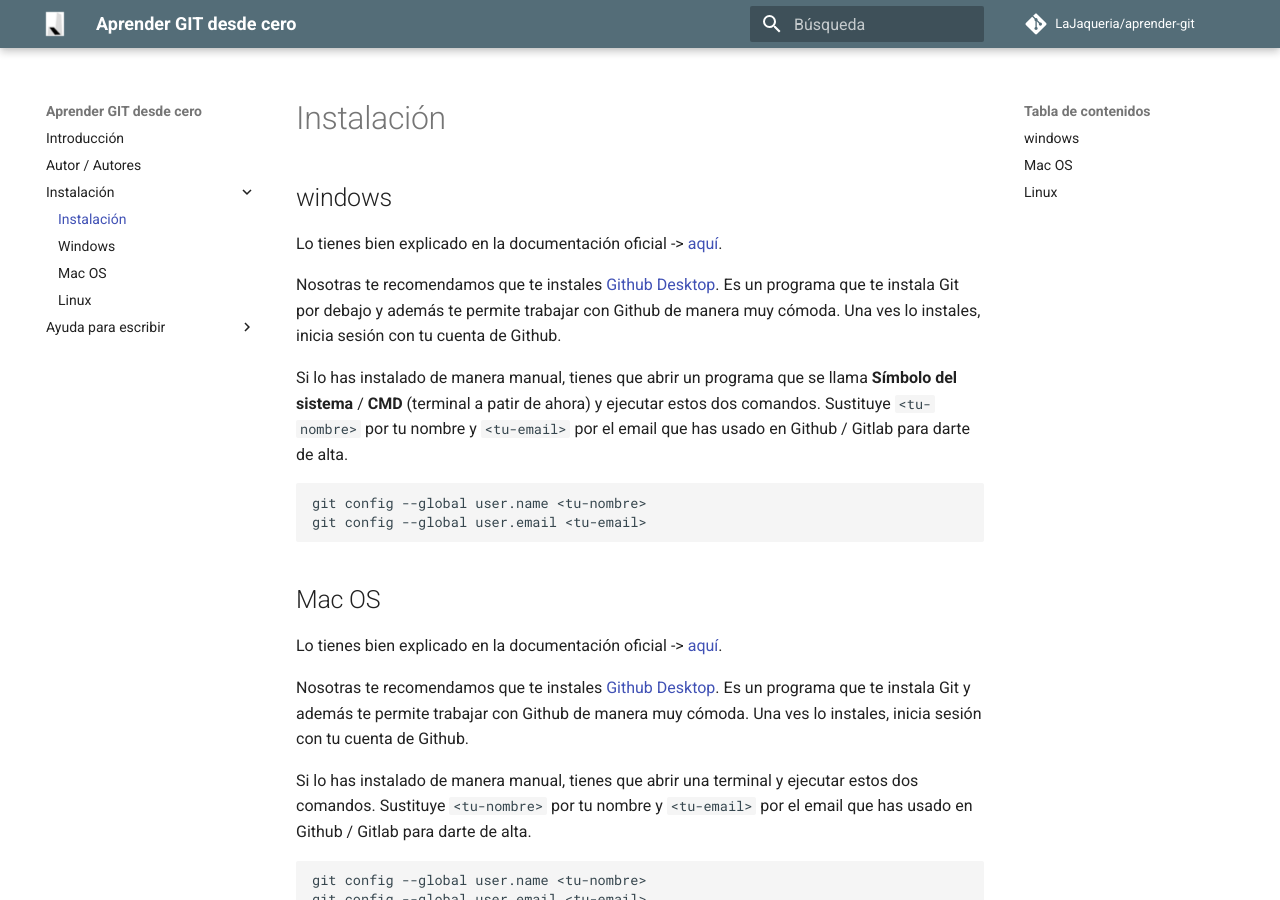
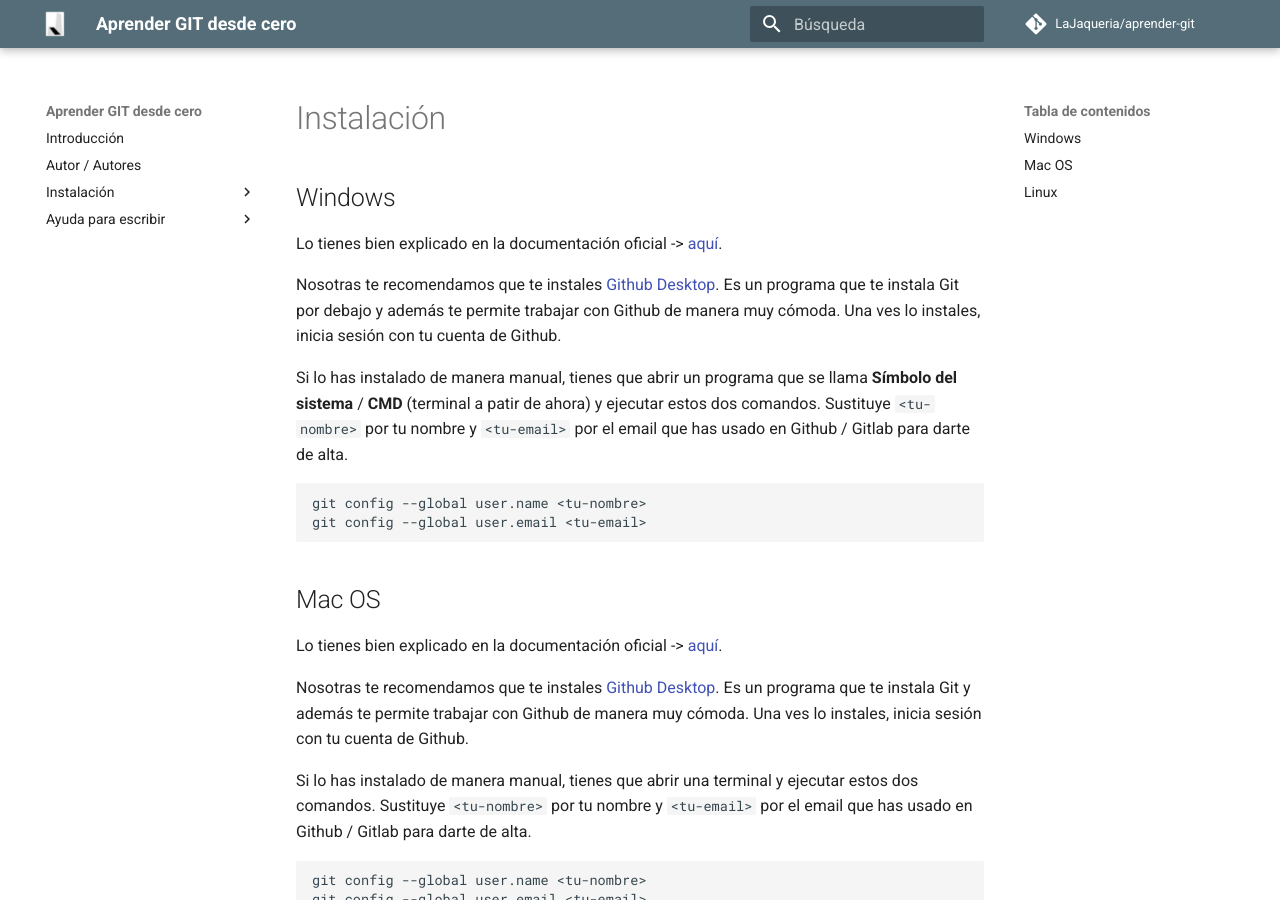
Before and after one commit to LaJaqueria/aprender-git, an MkDocs documentation site: the page built from docs/instalacion.md, in a window 1280 px wide and 900 px high. Built offline with MkDocs 1.6.1 and Material for MkDocs 9.7.7, drawn with Linux system fonts in a browser that asks for light colours; comment, search, counter and statistics services are not loaded.

Commit message:
juntada la instalación

```diff
--- a/docs/instalacion/instalacion.md
+++ b/docs/instalacion.md
@@ -1,6 +1,6 @@
 # Instalación
 
-## windows
+## Windows
 
 Lo tienes bien explicado en la documentación oficial -> [aquí](https://git-scm.com/book/es/v2/Inicio---Sobre-el-Control-de-Versiones-Instalaci%C3%B3n-de-Git#_instalación_en_windows).
 
--- a/docs/instalacion/macos.md
+++ /dev/null
@@ -1,3 +0,0 @@
-# Instalación en Mac OS
-
-TODO:
--- a/docs/instalacion/windows.md
+++ /dev/null
@@ -1,3 +0,0 @@
-# Instalacion en Windows
-
-TODO:
```
Also changed, not shown: docs/instalacion/linux.md (deleted, +0 -19 lines).
